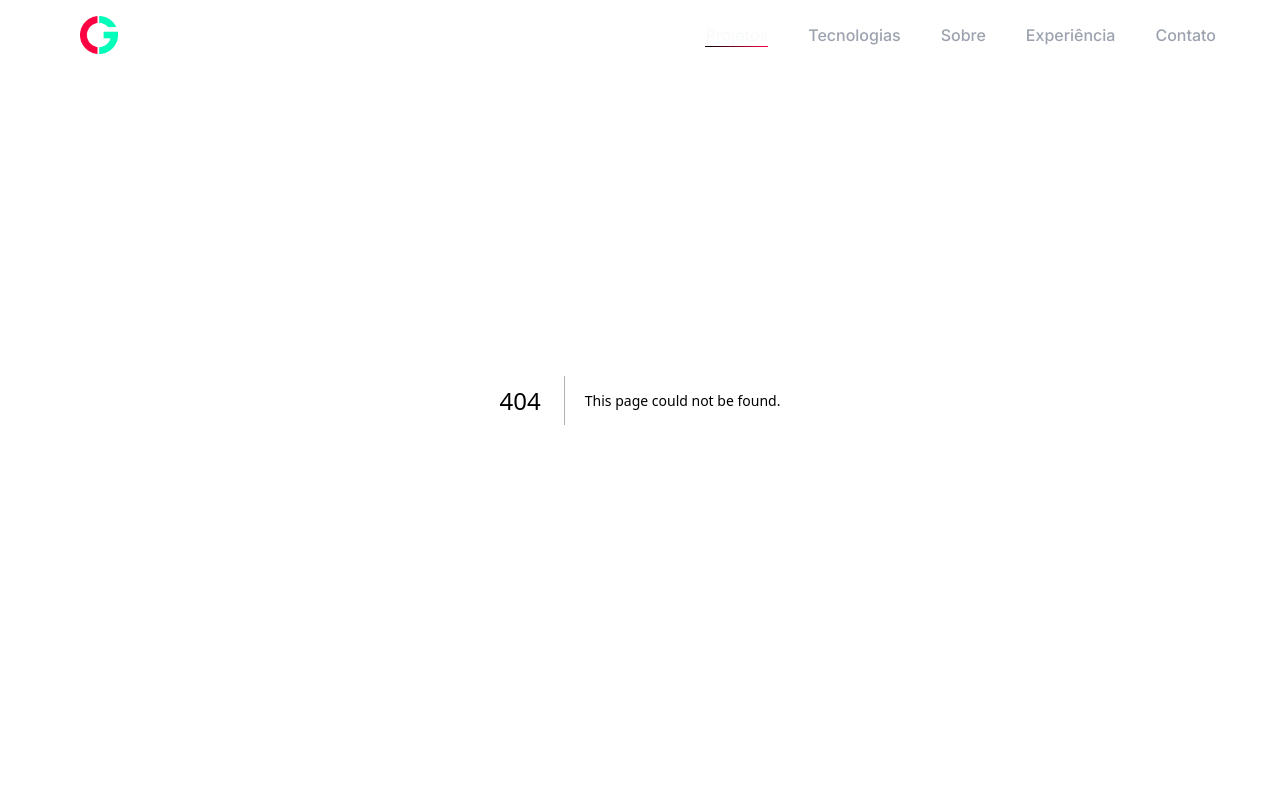
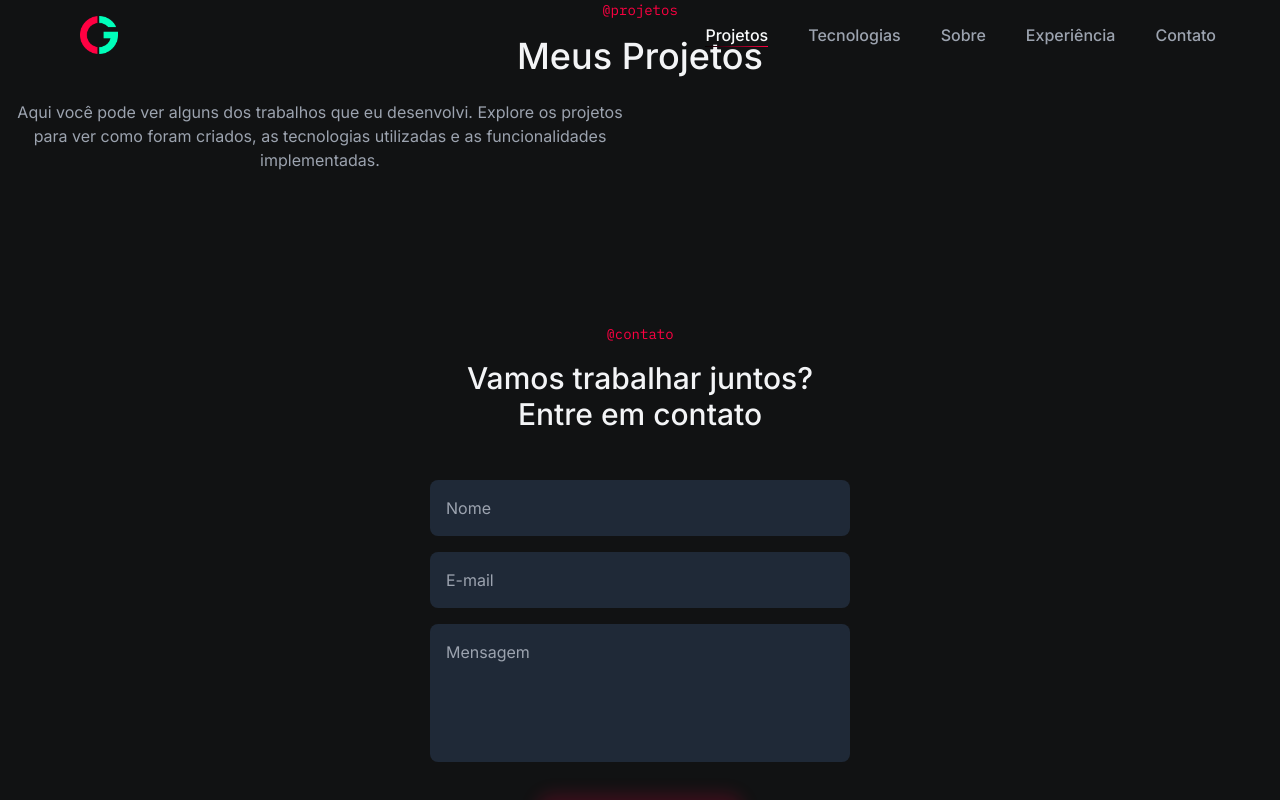
Before and after one commit to 1devcarlos/portfolio, a Next.js app: page /projects in a window 1280 px wide. Before the commit this address had no page. Shown: the top 800 px of the page. Built offline with nearby package versions, Linux system fonts and the light colour scheme.

Commit message:
style: some style changes and page-introduction started

```diff
--- a/app/components/ContactForm/index.tsx
+++ b/app/components/ContactForm/index.tsx
@@ -25,7 +25,7 @@ export const ContactForm = () => {
   };
 
   return (
-    <section className="py-16 px-6 md:py-32 flex items-center justify-center bg-gray-950">
+    <section className="py-16 px-6 md:py-32 flex items-center justify-center ">
       <div className="w-full max-w-[420px] mx-auto">
         <SectionTitle
           subtitle="contato"
--- a/app/components/Footer/index.tsx
+++ b/app/components/Footer/index.tsx
@@ -2,7 +2,7 @@ import { IoMdHeart } from "react-icons/io";
 
 export const Footer = () => {
   return (
-    <footer className="h-14 w-full flex items-center justify-center bg-gray-950 ">
+    <footer className="h-14 w-full flex items-center justify-center ">
       <span className="flex items-center gap-1.5 text-xs sm:text-sm font-mono text-gray-400 ">
         Made with
         <IoMdHeart className="text-rose" size={13} />
--- a/app/components/pages/home/hero/index.tsx
+++ b/app/components/pages/home/hero/index.tsx
@@ -23,7 +23,7 @@ const MOCK_CONTACTS = [
   {
     url: "https://github.com/1devcarlos",
     icon: <TbBrandWhatsapp />,
-    tooltipText: "Fale comigo no whatsapp",
+    tooltipText: "Fale comigo",
   },
   {
     url: "https://github.com/1devcarlos",
--- /dev/null
+++ b/app/components/projects/PageIntroduction/index.tsx
@@ -0,0 +1,21 @@
+import { SectionTitle } from "../../pages/home/SectionTitle";
+
+export const PageIntroduction = () => {
+  return (
+    <section>
+      <SectionTitle
+        subtitle="projetos"
+        title="Meus Projetos"
+        className="text-center items-center [&>h3]:text-4xl"
+      />
+
+      <div>
+        <p className="text-gray-400 text-center max-w-[640px] my-6 text-sm sm:text-base">
+          Aqui você pode ver alguns dos trabalhos que eu desenvolvi. Explore os
+          projetos para ver como foram criados, as tecnologias utilizadas e as
+          funcionalidades implementadas.
+        </p>
+      </div>
+    </section>
+  );
+};
--- /dev/null
+++ b/app/projects/page.tsx
@@ -0,0 +1,9 @@
+import { PageIntroduction } from "../components/projects/PageIntroduction";
+
+export default function Projects() {
+  return (
+    <>
+      <PageIntroduction />
+    </>
+  );
+}
```
